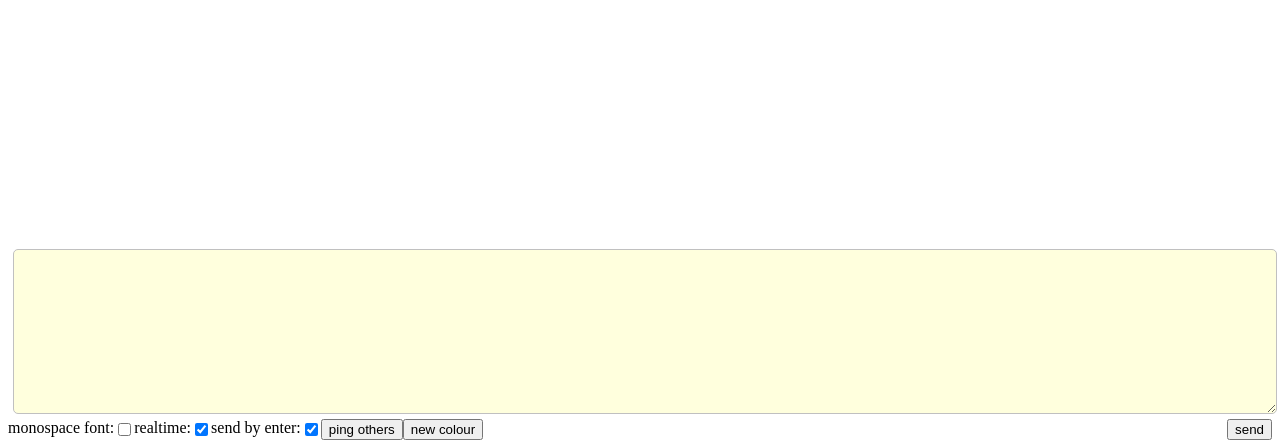
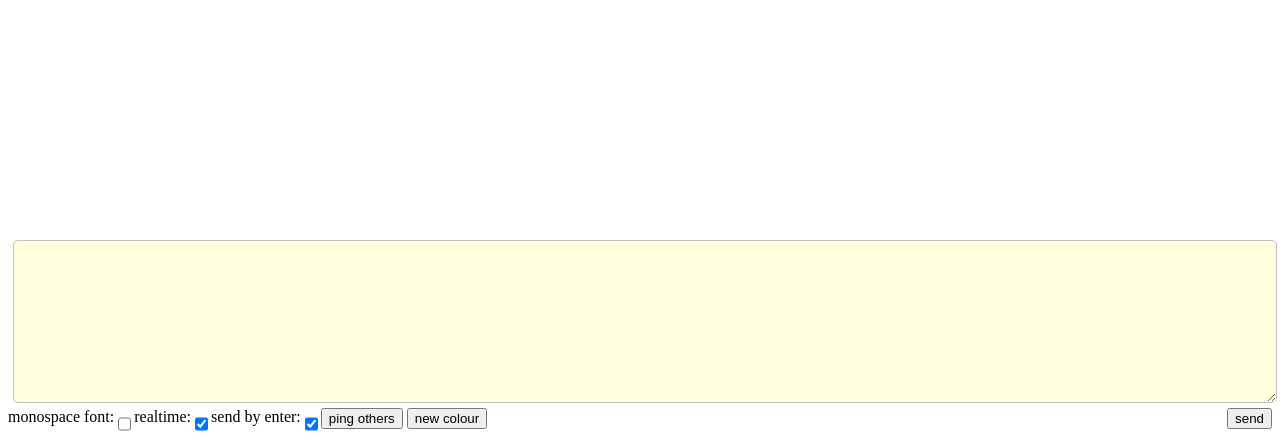
Before and after one commit to kareltucek/rttchatroom, a PHP site: page /chat.php?room=1 in a window 1280 px wide. Shown: the part 368-816 px from the top of the page. Run offline with PHP 8.4, Linux system fonts and the light colour scheme; data that the repository does not hold is empty.

Commit message:
fix height of the last line on w7 chromium

```diff
--- a/chat.php
+++ b/chat.php
@@ -176,7 +176,7 @@ body{
 #history {max-height:80%; width:100%; overflow:auto; flex-grow: 80;}
 #msgbox { width: 100%; flex-grow:20; display:flex; flex-direction:column;}
 #area{width:100%; max-height:100%; flex-grow:100;}
-#controls {display:flex; flex-direction: row;}
+#controls {display:flex; flex-direction: row; min-height: 2rem;}
 p {padding:0px; margin:0px;}
   </style>
 </head>
@@ -193,8 +193,10 @@ monospace font: <input type='checkbox' id='monospace' onclick='updateMonospace()
 if($REALTIME){echo "realtime: <input type='checkbox' id='realtime' checked onclick='updateAttributes();'> ";}
 ?>
 send by enter: <input type='checkbox' id='byenter' checked onclick='updateAttributes();'>
+<span>
 <input type='submit'  onclick="ping(); " value='ping others'>
 <input type='submit'  onclick="newColour();" value='new colour'>
+</span>
 <span style='flex-grow: 100;'>
 <input type='submit' class='r' onclick="submitHandler(null); initId(); " value='send'>
 </div>
```
